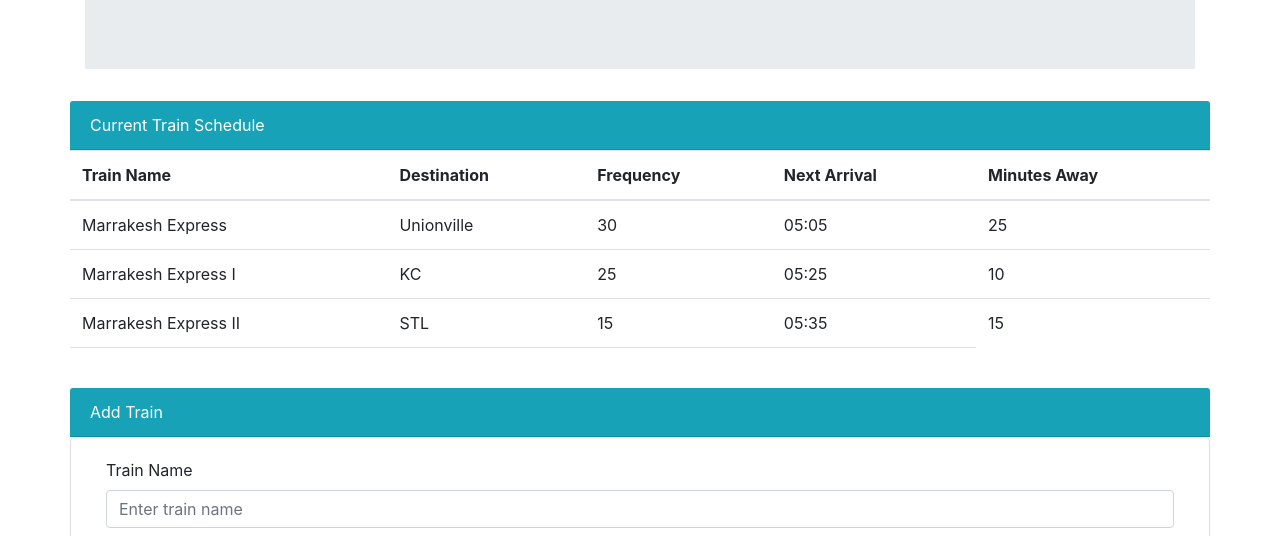
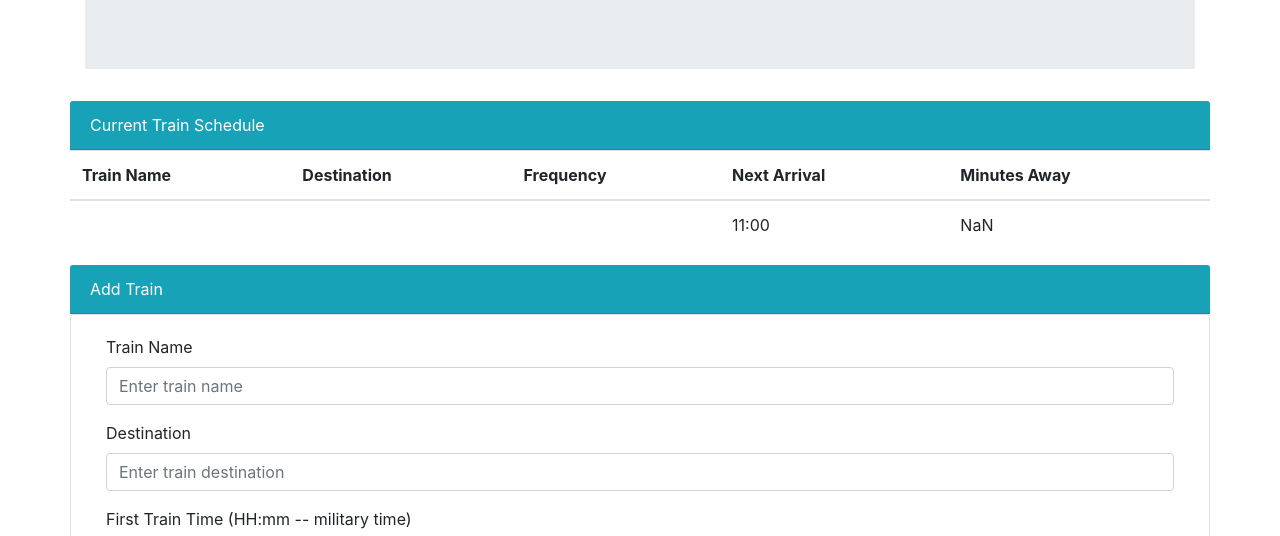
Before and after one commit to mjbenefiel/Train_Scheduler, a plain HTML site: page index.html in a window 1280 px wide. Both pictures are taken after a click on the link "Submit". Shown: the part 200-736 px from the top of the page. Drawn offline with nearby package versions, Linux system fonts and the light colour scheme; no server answers.

Commit message:
09242018 commits

```diff
--- a/assets/app.js
+++ b/assets/app.js
@@ -1,47 +1,75 @@
-$(document).ready(function() {
-console.log("ready")
-// Moment.js current time test
-var currentTime = moment();
-console.log("CURRENT TIME: " + moment(currentTime).format("hh:mm"));
+// Initialize Firebase
+var config = {
+	apiKey: "AIzaSyB1_cx3O08SnICMLnnQ-VLcDbTZHFUXWyg",
+	authDomain: "train-scheduler-8d985.firebaseapp.com",
+	databaseURL: "https://train-scheduler-8d985.firebaseio.com",
+	projectId: "train-scheduler-8d985",
+	storageBucket: "",
+	messagingSenderId: "967065028052"
+};
+firebase.initializeApp(config);
+var database = firebase.database();
 
+// global variables
+var currentTime = '';
+var trainName = '';
+var destination = '';
+var frequency = '';
+var firstTrainTime = '';
+var nextTrainTime = '';
+var minutesAway = '';
+var firstTimeConverted = '';
+var diffTime = '';
+var tRemainder = '';
+var dataHolder = '';
+var getKey = '';
 var submitButton = $('#submit-button');
 var table = $('#train-schedule-table')
-var currentDate = new Date();
-console.log(currentDate);
-submitButton.on('click', function (event) {
-    console.log('clicked');
-    var trainName = $('#trainName').val().trim();
-    var destination = $('#destination').val().trim();
-    var firstTrainTime = $('#firstTrainTime').val().trim();
-    var frequency = $('#frequency').val().trim();
-    var newRow = `
+
+$(document).ready(function () {
+	console.log("ready")
+
+	// function to append data to new row in train schedule
+	submitButton.on('click', function (event) {
+		console.log('clicked');
+		trainName = $('#trainName').val().trim();
+		destination = $('#destination').val().trim();
+		frequency = $('#frequency').val().trim();
+		firstTrainTime = $('#firstTrainTime').val().trim();
+		firstTimeConverted = moment(firstTrainTime, "hh:mm").subtract(1, "years")
+		currentTime = moment();
+		diffTime = moment().diff(moment(firstTimeConverted), "minutes");
+		tRemainder = diffTime % frequency;
+		minutesTillTrain = frequency - tRemainder;
+		nextTrain = moment().add(minutesTillTrain, "minutes");
+		nextTrainTime = moment(nextTrain).format("hh:mm");
+		var newRow = `
 <tr>
     <td>${trainName}</td>
     <td>${destination}</td>
     <td>${frequency}</td>
-    <td>${firstTrainTime}</td>
+    <td>${nextTrainTime}</td>
+    <td>${minutesTillTrain}</td>
+</tr>
+`
+		table.append(newRow);
+		// clear inputs after being entered
+		$('#trainName').val('');
+		$('#destination').val('');
+		$('#firstTrainTime').val('');
+		$('#frequency').val('');
+
+		dataHolder = database.ref().set({
+			trainName: trainName,
+			destination: destination,
+			firstTrainTime: firstTrainTime,
+			frequency: frequency,
+			nextTrainTime: nextTrainTime,
+			minutesTillTrain: minutesTillTrain
+		}); //end dataholder
 
 
-</tr>
-`
-    table.append(newRow);
-});
-
-
-
-
-
-  // Initialize Firebase
-  var config = {
-    apiKey: "AIzaSyB1_cx3O08SnICMLnnQ-VLcDbTZHFUXWyg",
-    authDomain: "train-scheduler-8d985.firebaseapp.com",
-    databaseURL: "https://train-scheduler-8d985.firebaseio.com",
-    projectId: "train-scheduler-8d985",
-    storageBucket: "",
-    messagingSenderId: "967065028052"
-  };
-  firebase.initializeApp(config);
-
+	}); //end submit onclick
 
 
 }); // end of document.ready
--- a/index.html
+++ b/index.html
@@ -1,5 +1,6 @@
 <!doctype html>
 <html lang="en">
+
 <head>
     <title>Train Scheduler</title>
     <!-- Required meta tags -->
@@ -11,15 +12,14 @@
     <!-- Custom CSS -->
     <link rel="stylesheet" href="assets/style.css">
 </head>
+
 <body>
-
 
     <div class="container">
         <div class="jumbotron jumbotron-fluid">
             <div class="container">
                 <h1 class="display-3">Train Scheduler</h1>
                 <h2 class="class">I hear that train a comin'... It's rollin' round the bend...</h2>
-
 
             </div>
         </div>
@@ -42,36 +42,12 @@
                     </tr>
                 </thead>
                 <tbody>
-                                  <tr>
-                                    <td>Marrakesh Express</td>
-                                    <td>Unionville</td>
-                                    <td>30</td>
-                                    <td>05:05</td>
-                                    <td>25</td>
 
-                                  </tr>
-                                  <tr>
-                                        <td>Marrakesh Express I</td>
-                                        <td>KC</td>
-                                        <td>25</td>
-                                        <td>05:25</td>
-                                        <td>10</td>
-
-                                  </tr>
-                                  <tr>
-                                        <td>Marrakesh Express II</td>
-                                        <td>STL</td>
-                                        <td>15</td>
-                                        <td>05:35</td>
-                                        <td>15</td>
-                                  </tr>
                 </tbody>
             </table>
 
-                </div> <!--end of row-->
+        </div>
 
-
-                    <!-- Example row of columns -->
         <div class="row">
             <div class="card-header col-12 bg-info text-white"> Add Train </div>
             <div class="card col-12">
@@ -105,19 +81,8 @@
 
         <hr>
 
-
-                <!-- /container -->
-            <!-- FORM 2 DYNAMIC CONNECTED WITH DATABASE -->
-
-                    <!-- Example row of columns -->
-
     </div>
     </div>
-
-
-
-    <!-- Optional JavaScript -->
-    <!-- Firebase Script -->
 
     <!-- jQuery first, then Popper.js, then Bootstrap JS -->
     <script src="https://code.jquery.com/jquery-3.3.1.js" integrity="sha256-2Kok7MbOyxpgUVvAk/HJ2jigOSYS2auK4Pfzbm7uH60=" crossorigin="anonymous"></script>
@@ -127,4 +92,5 @@
     <script src="https://www.gstatic.com/firebasejs/5.5.1/firebase.js"></script>
     <script src="assets/app.js"></script>
 </body>
+
 </html>
```
Lines whose indentation alone changed are shown as unchanged.
